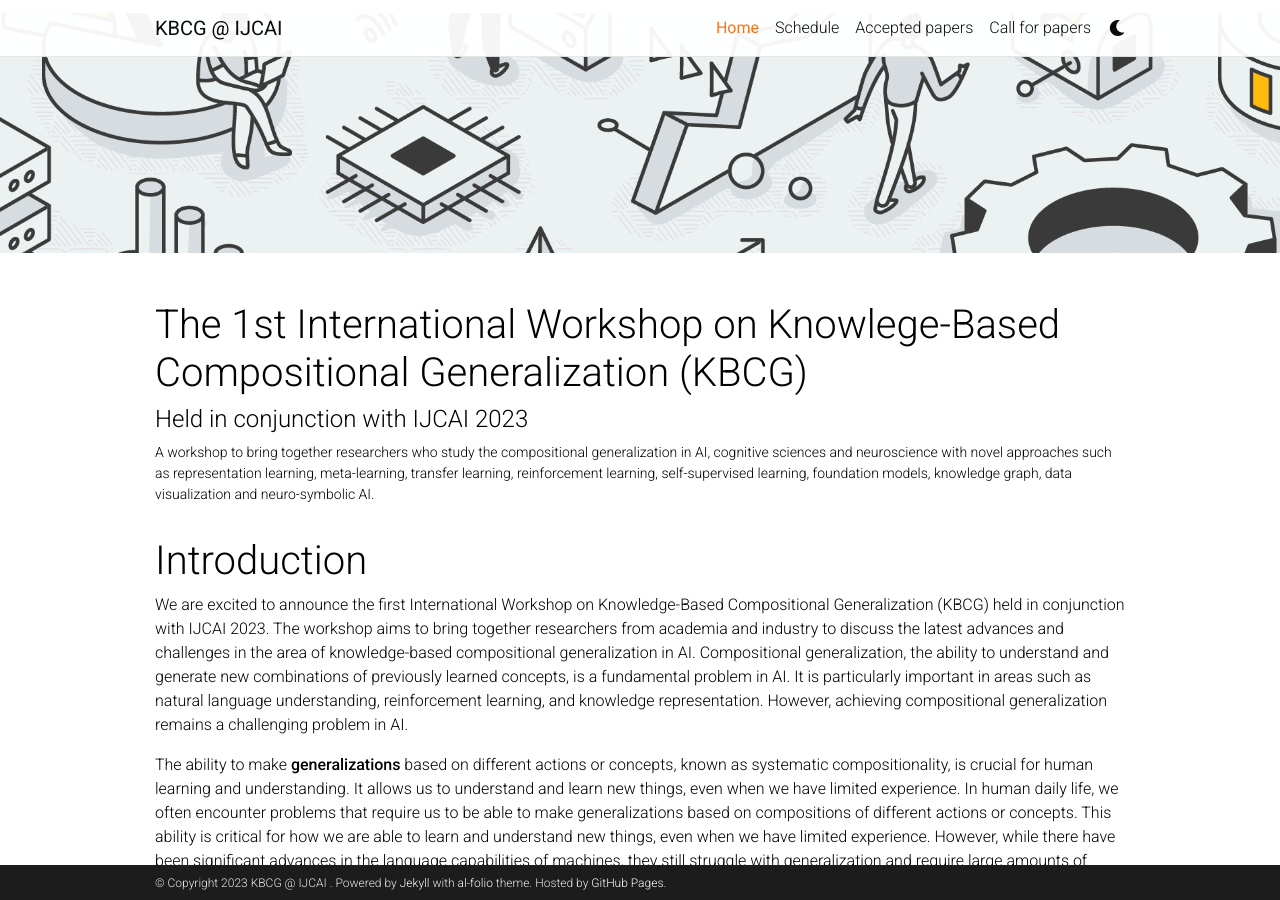
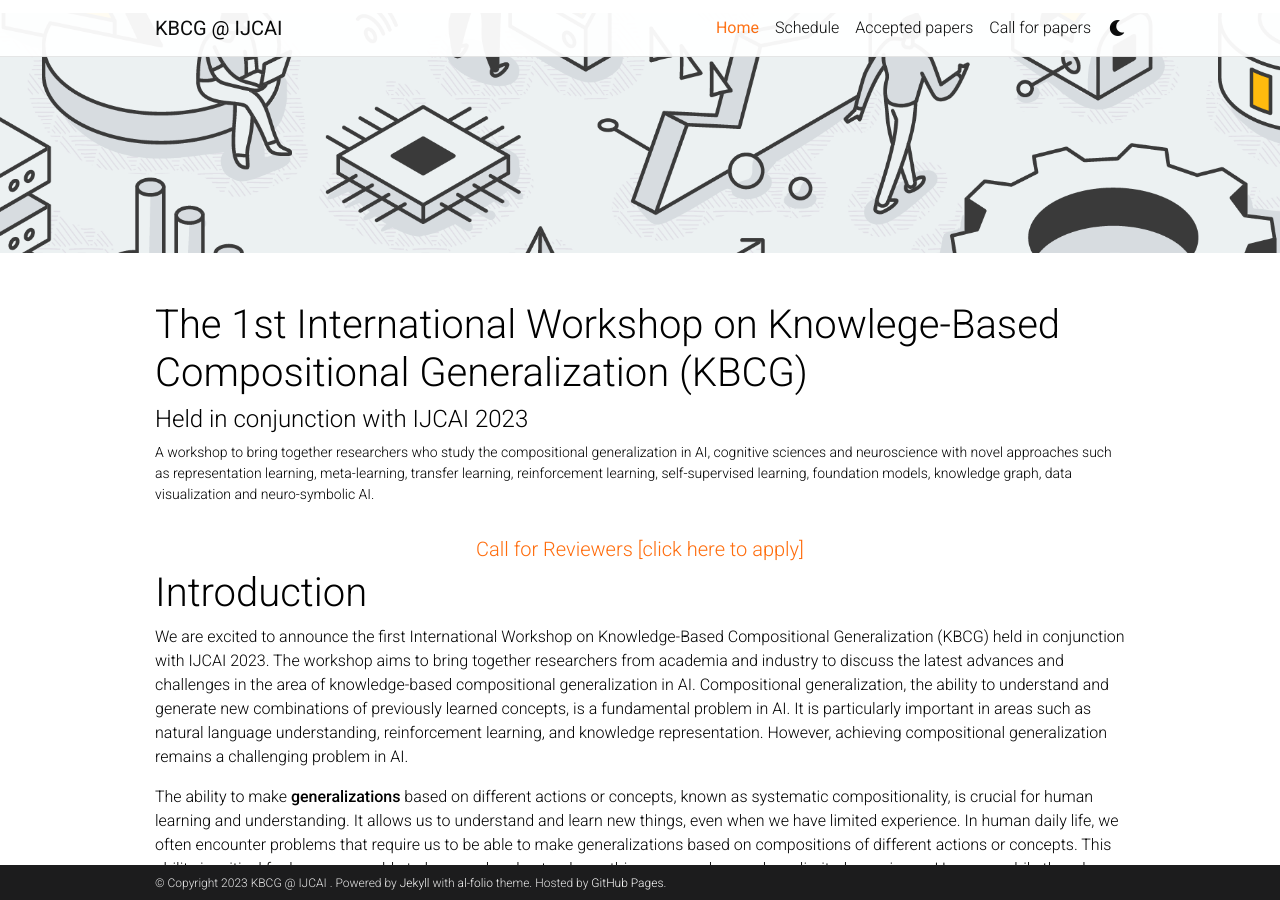
Before and after one commit to KnowledgeAI/KnowledgeAI.github.io, a Jekyll site: the page built from _pages/home.md, in a window 1280 px wide and 900 px high. Built offline with Jekyll 4.4.1, drawn with Linux system fonts in a browser that asks for light colours; full-size pictures stand in for the smaller copies a plugin makes; comment, search, counter and statistics services are not loaded; a style sheet for code colours, icons or effects is not loaded.

Commit message:
[DBG] update form

```diff
--- a/_pages/home.md
+++ b/_pages/home.md
@@ -7,6 +7,9 @@ nav_title: Home
 permalink: /
 description: A workshop to bring together researchers who study the compositional generalization in AI, cognitive sciences and neuroscience with novel approaches such as representation learning, meta-learning, transfer learning, reinforcement learning, self-supervised learning, foundation models, knowledge graph, data visualization and neuro-symbolic AI.
 ---
+
+<h5 style="text-align:center;"><a href="https://forms.gle/RGtpZXSkxgfkxMva6">Call for Reviewers [click here to apply]</a></h5>
+
 # Introduction
 
 We are excited to announce the first International Workshop on Knowledge-Based Compositional Generalization (KBCG) held in conjunction with IJCAI 2023. The workshop aims to bring together researchers from academia and industry to discuss the latest advances and challenges in the area of knowledge-based compositional generalization in AI. Compositional generalization, the ability to understand and generate new combinations of previously learned concepts, is a fundamental problem in AI. It is particularly important in areas such as natural language understanding, reinforcement learning, and knowledge representation. However, achieving compositional generalization remains a challenging problem in AI.
```
